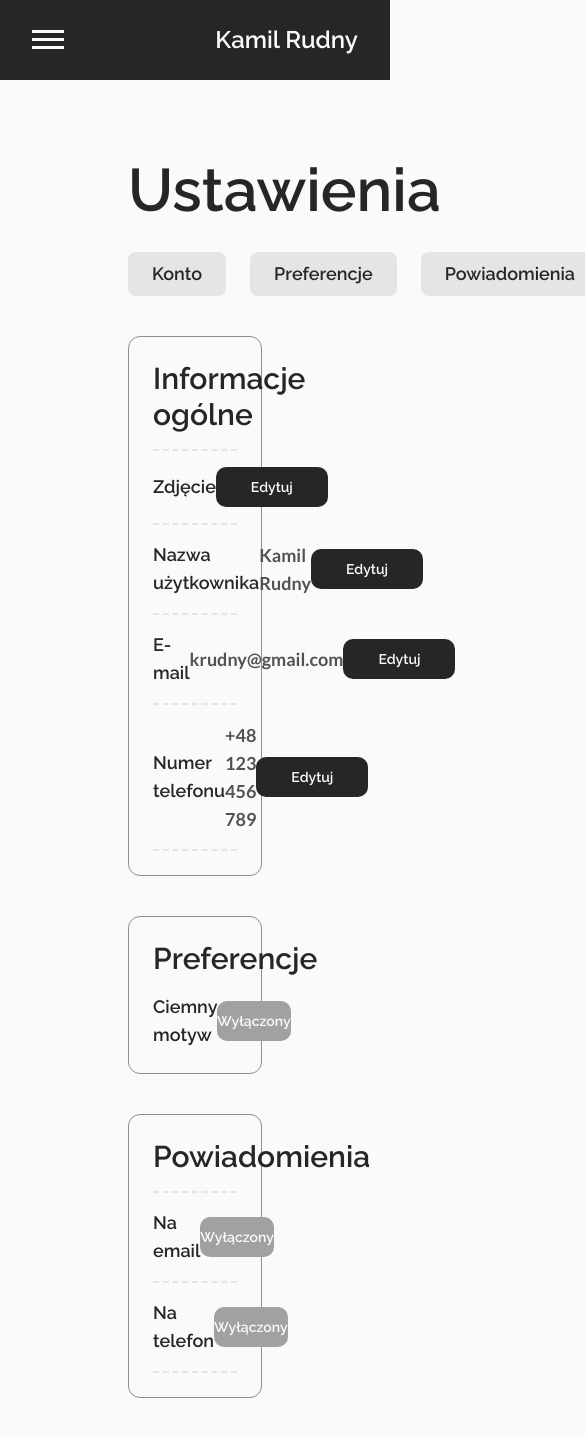
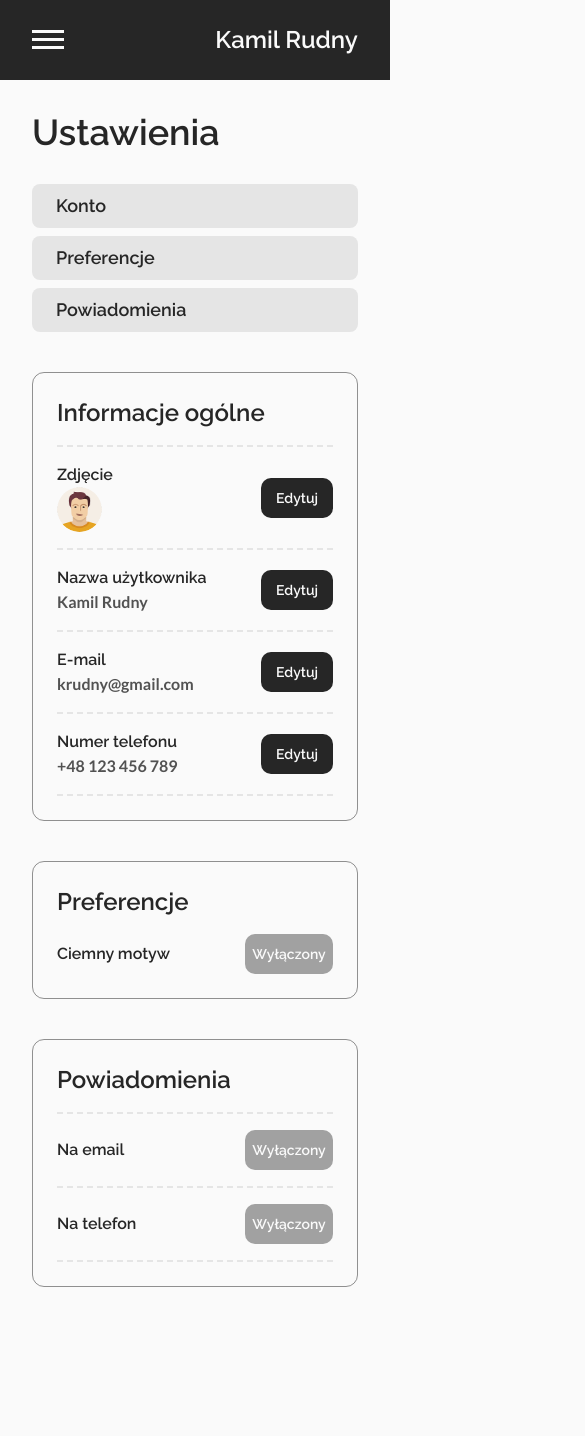
Before and after one commit to WiktorDybalski/Zlotowka, a Next.js app in the folder zlotowka-frontend/: page /settings in a window 390 px wide. Shown: the top 1436 px of the page, 585 px wide, since content can reach past the window. After the commit the page ends 1319 px from the top, so only its background shows below. Built offline with nearby package versions, Linux system fonts and the light colour scheme.

Commit message:
Settings rwd fix

```diff
--- a/zlotowka-frontend/app/(logged)/dashboard/page.tsx
+++ b/zlotowka-frontend/app/(logged)/dashboard/page.tsx
@@ -73,7 +73,7 @@ export default function Dashboard() {
           <PieSideChart />
         </GenericCard>
 
-        <div className="w-52 h-10">
+        <div className="w-full xl:w-52 h-10">
           <DarkButton
             icon={"add"}
             text={"Dodaj transakcje"}
--- a/zlotowka-frontend/app/(logged)/settings/page.tsx
+++ b/zlotowka-frontend/app/(logged)/settings/page.tsx
@@ -56,18 +56,18 @@ const AccountField = ({
   avatar,
   onClick = () => {},
 }: AccountFieldProps) => (
-  <div className="grid grid-cols-[1fr_1fr_1fr] w-full py-4 border-t-2 border-dashed border-neutral-200 last:border-b-2">
-    <div className="flex justify-left items-center">
-      <h3 className="text-lg">{text}</h3>
+  <div className="grid grid-cols-[1fr_80px] xl:grid-cols-[1fr_1fr_1fr] w-full py-4 border-t-2 border-dashed border-neutral-200 last:border-b-2">
+    <div className="flex justify-left w-full  items-center">
+      <h3 className="text-md xl:text-lg">{text}</h3>
     </div>
-    <div className="flex justify-center items-center">
+    <div className="flex row-start-2 justify-left xl:justify-center items-center">
       {avatar && <div>{avatar}</div>}
       {value && (
-        <span className="text-neutral-600 text-lg font-lato">{value}</span>
+        <span className="text-neutral-600 text-md xl:text-lg font-lato">{value}</span>
       )}
     </div>
-    <div className="flex justify-end items-center">
-      <div className="w-28 h-10">
+    <div className="flex  justify-end row-start-1 row-end-3 items-center item">
+      <div className="w-18 xl:w-28 h-10">
         <DarkButton text={"Edytuj"} onClick={onClick} />
       </div>
     </div>
@@ -83,11 +83,11 @@ export default function Settings() {
   const [darkMode, setDarkMode] = useState(false);
 
   return (
-    <div className="w-full min-h-screen px-32 py-20 font-semibold text-accent">
+    <div className="w-full p-8 min-h-screen xl:px-32 xl:py-20 font-semibold text-accent">
       <div>
-        <h1 className="text-6xl">Ustawienia</h1>
+        <h1 className="text-4xl">Ustawienia</h1>
       </div>
-      <div className="flex gap-x-6 mt-8">
+      <div className="flex flex-col gap-y-2 xl:gap-x-6 mt-8">
         {navLinks.map((link) => (
           <div
             key={link}
@@ -100,7 +100,7 @@ export default function Settings() {
       </div>
 
       <GenericCard className="mt-10 max-w-3xl p-6" id="Konto">
-        <h2 className="text-3xl">Informacje ogólne</h2>
+        <h2 className="text-2xl xl:text-3xl">Informacje ogólne</h2>
         <div className="mt-4">
           {AccountOptions.map((option, index) => (
             <AccountField
@@ -115,11 +115,11 @@ export default function Settings() {
       </GenericCard>
 
       <GenericCard className="mt-10 max-w-3xl p-6" id={"Preferencje"}>
-        <h2 className="text-3xl">Preferencje</h2>
+        <h2 className="text-2xl xl:text-3xl">Preferencje</h2>
         <div className="mt-4">
           <div className="flex justify-between items-center">
-            <h4 className="text-lg">Ciemny motyw</h4>
-            <div className="w-28 h-10">
+            <h4 className="text-md xl:text-lg">Ciemny motyw</h4>
+            <div className="w-22 xl:w-28 h-10">
               <DarkButton
                 className={`${
                   darkMode
@@ -135,11 +135,11 @@ export default function Settings() {
       </GenericCard>
 
       <GenericCard className="mt-10 max-w-3xl p-6" id={"Powiadomienia"}>
-        <h2 className="text-3xl">Powiadomienia</h2>
+        <h2 className="text-2xl xl:text-3xl">Powiadomienia</h2>
         <div className="mt-4">
           <div className="flex justify-between items-center border-t-2 border-dashed border-neutral-200 py-4">
-            <h4 className="text-lg">Na email</h4>
-            <div className="w-28 h-10">
+            <h4 className="text-md xl:text-lg">Na email</h4>
+            <div className="w-22 xl:w-28 h-10">
               <DarkButton
                 className={`${
                   darkMode
@@ -152,8 +152,8 @@ export default function Settings() {
             </div>
           </div>
           <div className="flex justify-between items-center border-y-2 border-dashed border-neutral-200 py-4">
-            <h4 className="text-lg">Na telefon</h4>
-            <div className="w-28 h-10">
+            <h4 className="text-md xl:text-lg">Na telefon</h4>
+            <div className="w-22 xl:w-28 h-10">
               <DarkButton
                 className={`${
                   darkMode
--- a/zlotowka-frontend/components/navigation/MobileMenu.tsx
+++ b/zlotowka-frontend/components/navigation/MobileMenu.tsx
@@ -4,7 +4,7 @@ import SettingsLink from "@/components/navigation/SettingsLink";
 import { MenuProps } from "@/interfaces/navigation/MenuProps";
 import Divider from "@/components/navigation/Divider";
 
-export default function MobileMenu({ isOpen, navLinks }: MenuProps) {
+export default function MobileMenu({ isOpen, navLinks, onLinkClick }: MenuProps) {
   const mobileContentVariants = {
     hidden: {
       opacity: 0,
@@ -34,7 +34,7 @@ export default function MobileMenu({ isOpen, navLinks }: MenuProps) {
                 exit="hidden"
             >
               <Divider />
-          <NavigationLinks links={navLinks} isMobile={true} />
+              <NavigationLinks links={navLinks} isMobile={true} onLinkClick={onLinkClick} />
               <Divider />
               <motion.div
                   initial={{ opacity: 0, y: 20 }}
@@ -44,7 +44,7 @@ export default function MobileMenu({ isOpen, navLinks }: MenuProps) {
                     transition: { delay: 0.6 },
                   }}
               >
-            <SettingsLink />
+                <SettingsLink onLinkClick={onLinkClick} />
               </motion.div>
             </motion.div>
         )}
--- a/zlotowka-frontend/components/navigation/Navigation.tsx
+++ b/zlotowka-frontend/components/navigation/Navigation.tsx
@@ -16,6 +16,10 @@ export default function Navigation() {
       : "h-20";
   const desktopClasses =
       "xl:h-screen xl:py-4 xl:pb-8 xl:rounded-r-lg xl:rounded-bl-none";
+
+  const closeMenu = () => {
+    setIsOpen(false);
+  };
 
   useEffect(() => {
     if (isOpen) {
@@ -38,7 +42,7 @@ export default function Navigation() {
         </div>
 
         {/* Visible only on mobile */}
-      <MobileMenu isOpen={isOpen} navLinks={navLinks} />
+        <MobileMenu isOpen={isOpen} navLinks={navLinks} onLinkClick={closeMenu} />
 
         {/* Visible only on desktop */}
         <DesktopMenu navLinks={navLinks} />
--- a/zlotowka-frontend/components/navigation/NavigationLinks.tsx
+++ b/zlotowka-frontend/components/navigation/NavigationLinks.tsx
@@ -6,6 +6,7 @@ import Link from "next/link";
 export default function NavigationLinks({
                                           links,
                                           isMobile = false,
+                                          onLinkClick,
                                         }: NavigationLinksProps) {
   const linkVariants = {
     hidden: { opacity: 0, x: -20 },
@@ -27,7 +28,7 @@ export default function NavigationLinks({
                 animate="visible"
                 custom={index}
             >
-          <Link href={"/" + link.toLowerCase()}>
+              <Link href={"/" + link.toLowerCase()} onClick={onLinkClick}>
                 <p className="ml-6 text-xl hover:cursor-pointer hover:text-neutral-300 transition-colors">
                   {link}
                 </p>
--- a/zlotowka-frontend/components/navigation/SettingsLink.tsx
+++ b/zlotowka-frontend/components/navigation/SettingsLink.tsx
@@ -1,8 +1,8 @@
 import Link from "next/link";
 
-export default function SettingsLink() {
+export default function SettingsLink({ onLinkClick }: { onLinkClick?: () => void }) {
   return (
-    <Link href="/settings">
+    <Link href="/settings" onClick={onLinkClick}>
       <div className="flex items-center hover:text-neutral-300 cursor-pointer transition-colors">
         <span className="material-symbols text-xl font-light">settings</span>
         <div>
--- a/zlotowka-frontend/interfaces/navigation/MenuProps.ts
+++ b/zlotowka-frontend/interfaces/navigation/MenuProps.ts
@@ -1,4 +1,5 @@
 export interface MenuProps {
   isOpen?: boolean;
   navLinks: string[];
+  onLinkClick?: () => void;
 }
--- a/zlotowka-frontend/interfaces/navigation/NavigationLinksProps.ts
+++ b/zlotowka-frontend/interfaces/navigation/NavigationLinksProps.ts
@@ -1,4 +1,5 @@
 export interface NavigationLinksProps {
   links: string[];
   isMobile?: boolean;
+  onLinkClick?: () => void;
 }
```
Lines whose indentation alone changed are shown as unchanged.
